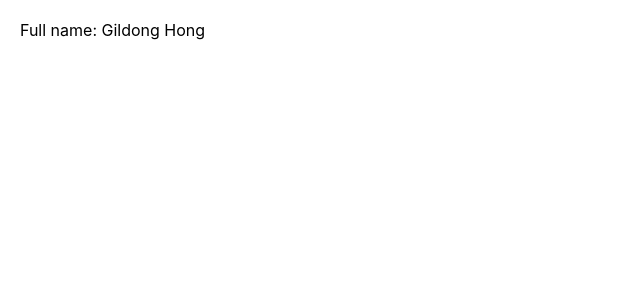
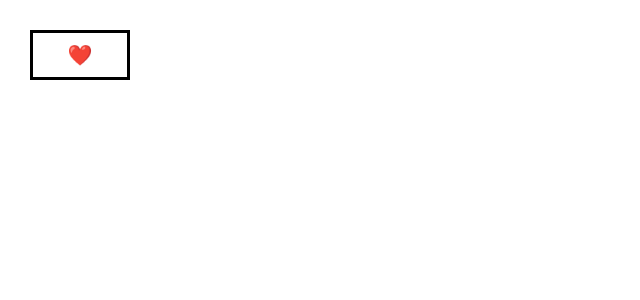
Before and after one commit to dusdn02/React_study, a React (Create React App) app: page / in a window 1280 px wide. Shown: the top 300 px of the page, without its empty margins (0-640 px from the left). Built offline with nearby package versions, Linux system fonts and the light colour scheme.

Commit message:
하트 버튼

```diff
--- a/src/index.js
+++ b/src/index.js
@@ -18,7 +18,7 @@ const rootElement = document.getElementById("root");
 ReactDOM.render(
   <React.StrictMode>
     <RecoilRoot>
-      <NameSelector />
+      <Counter />
     </RecoilRoot>
   </React.StrictMode>,
   rootElement
--- a/src/recoilTest/Counter.js
+++ b/src/recoilTest/Counter.js
@@ -15,23 +15,44 @@ function App(){
 }
 
 function Counter() {
-    const [ count, setCount ] = useRecoilState(countState)
+    // const [ count, setCount ] = useRecoilState(countState)
 
-    const addCount = () => {
-        setCount(count + 1)
-    }
+    // const addCount = () => {
+    //     setCount(count + 1)
+    // }
 
-    const subCount = () => {
-        setCount(count - 1)
-    }
+    // const subCount = () => {
+    //     setCount(count - 1)
+    // }
 
-    return (
-        <div>
-            <button onClick={addCount}>up</button>
-            <button onClick={subCount}>sub</button>
-            <p>{count}</p>
-        </div>
-    )
+    // return (
+    //     <div>
+    //         <button onClick={addCount}>up</button>
+    //         <button onClick={subCount}>sub</button>
+    //         <p>{count}</p>
+    //     </div>
+    // )
+    const heartState = atom({
+        key: 'heartState',
+        default: 0,
+    });
+        const [ heart, setCount ] = useRecoilState(heartState);
+        const addCount = () => {
+            let property = document.getElementById("heartbutton")
+            if(heart%2==0){
+                setCount(heart-1)
+                property.style.backgroundColor = "#FDFDFD"
+            }else{
+                setCount(heart+1)
+                property.style.backgroundColor = "#E14E4E"
+            }
+        }
+        return (
+            <div>
+                <button id="heartbutton" onClick={addCount}>❤️</button>
+            </div>
+        )
+
 }
 
 export default App
```
Also changed, not shown: 1 other file (tests, documents, lock files or other folders).
